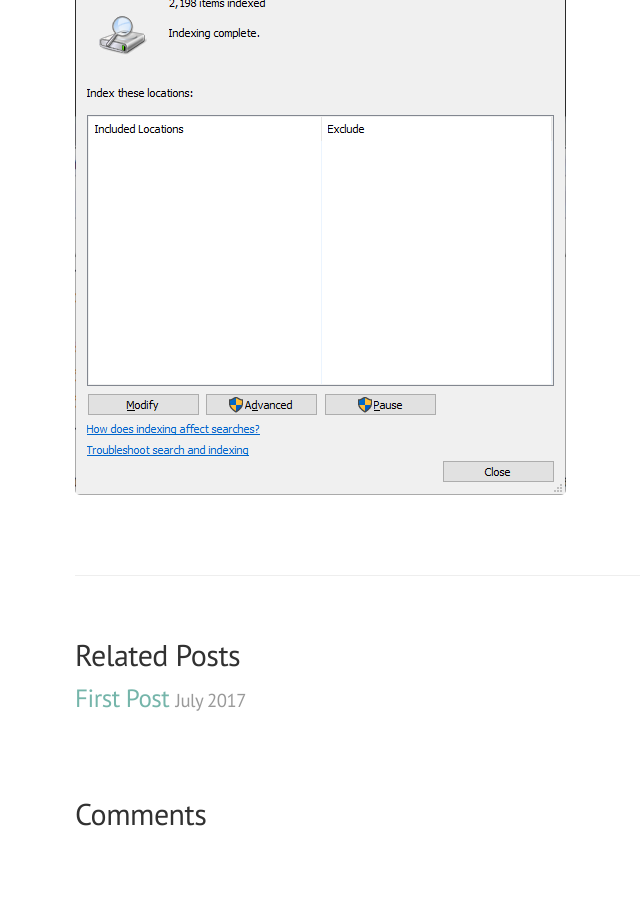
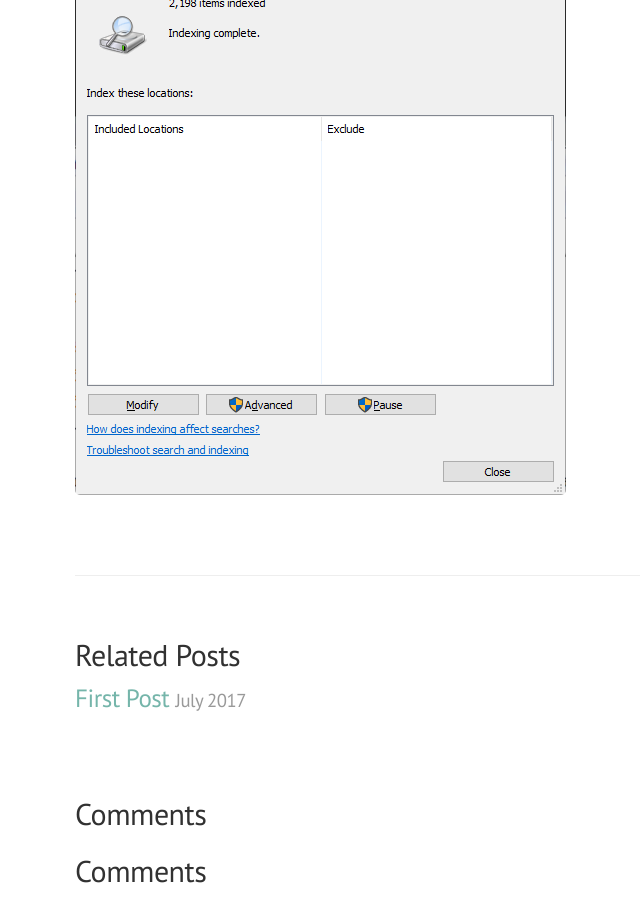
Before and after one commit to MikeTV/PositiveTinker, a Jekyll site: the page built from _posts/2017-07-15-debugged-thunderbird-hangs-when-saving-draft.md, in a window 1280 px wide and 900 px high, scrolled down 3089 px. Shown: the whole window, without its empty margins (205-845 px from the left). Built offline with Jekyll 4.4.1, drawn with Linux system fonts in a browser that asks for light colours; comment, search, counter and statistics services are not loaded; before the commit the page ends 3931 px from its top, so only the background shows below that.

Commit message:
Update comments.html

```diff
--- a/_includes/comments.html
+++ b/_includes/comments.html
@@ -1,4 +1,7 @@
 {% if page.comments != false %}
+
+  <div class="comments">
+    <h2>Comments</h2>
 
     <div id="disqus_thread"></div>
     <script>
@@ -14,5 +17,6 @@
     })();
     </script>
     <noscript>Please enable JavaScript to view the <a href="https://disqus.com/?ref_noscript">comments powered by Disqus.</a></noscript>
+  </div>
 
 {% endif %}
```
Lines whose indentation alone changed are shown as unchanged.
